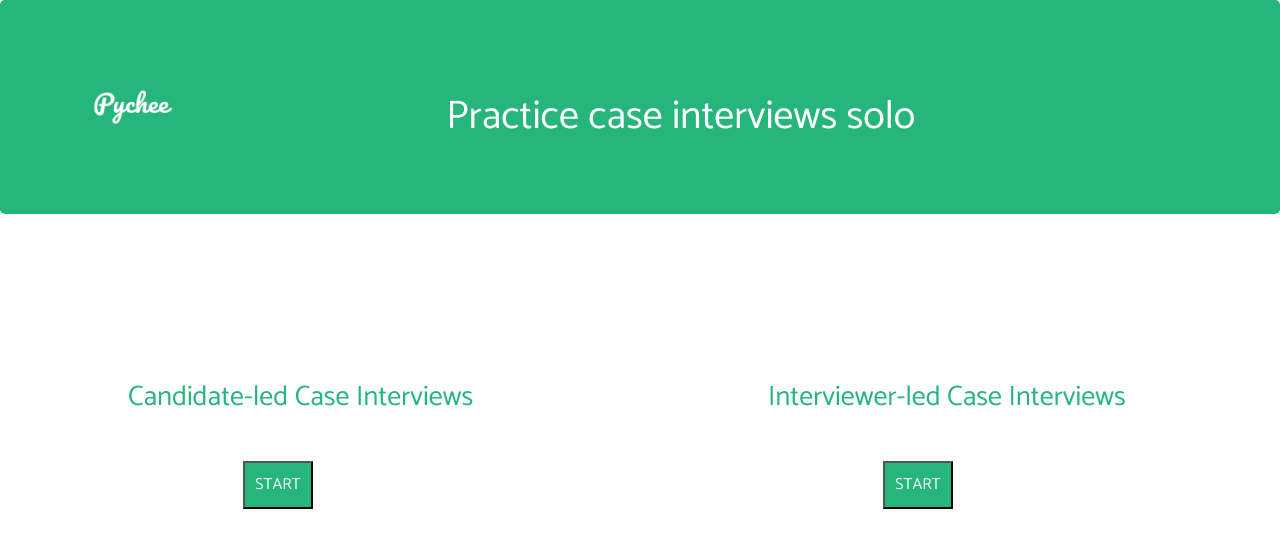
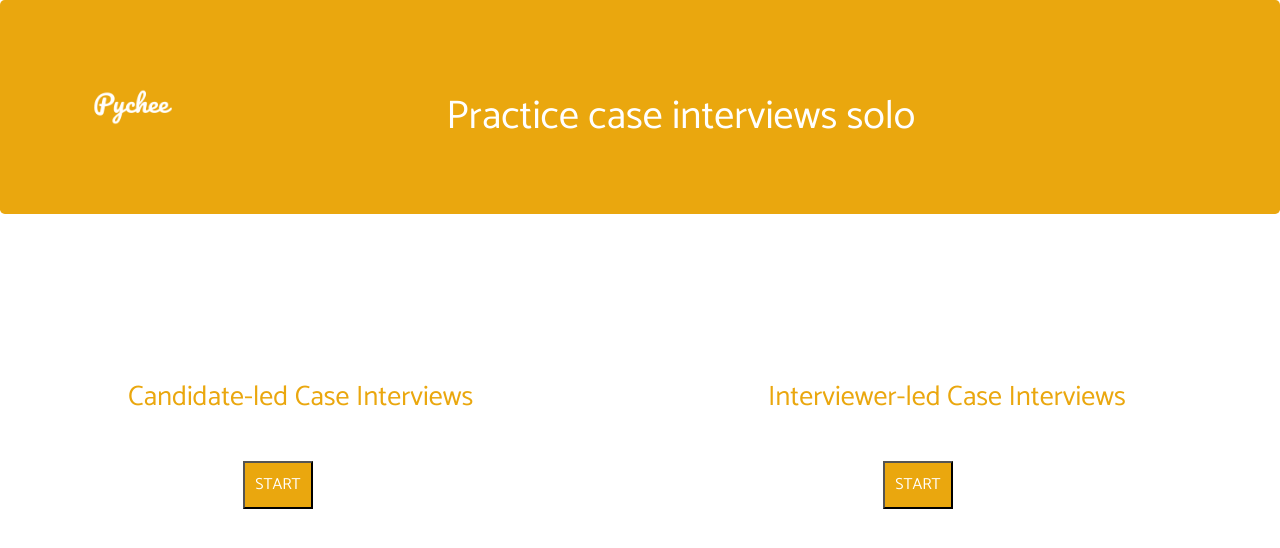
Before and after one commit to capsicumsambar/pychee-mvp, a plain HTML site: page index.html in a window 1280 px wide. Drawn offline with nearby package versions, Linux system fonts and the light colour scheme.

Commit message:
Changed background color to a type of orange/mango

```diff
--- a/main.css
+++ b/main.css
@@ -17,13 +17,13 @@ body{
 .jumbotron{
 	display:flex;
 	flex-flow: row wrap;
-	background-color: rgb(38,182,124);
+	background-color: rgb(234, 167, 14);
 	color: white;
 	margin-bottom: 3%;
 }
 
 .fontcolor{
-	color: rgb(38,182,124);
+	color: rgb(234, 167, 14);
 }
 
 .elempos{
@@ -35,7 +35,7 @@ body{
 }
 
 button{
-	background-color: rgb(38,182,124);
+	background-color: rgb(234, 167, 14);
 	color: white;
 	padding: 10px 10px;
 	margin: 10% 0 0 30%;
```
